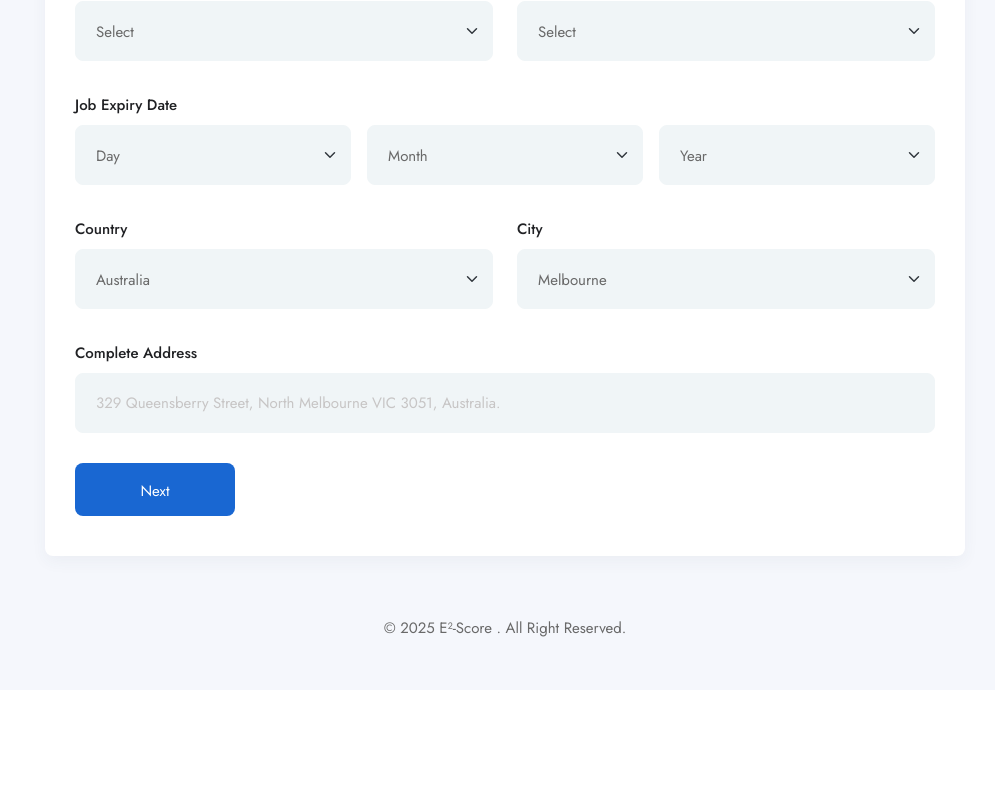
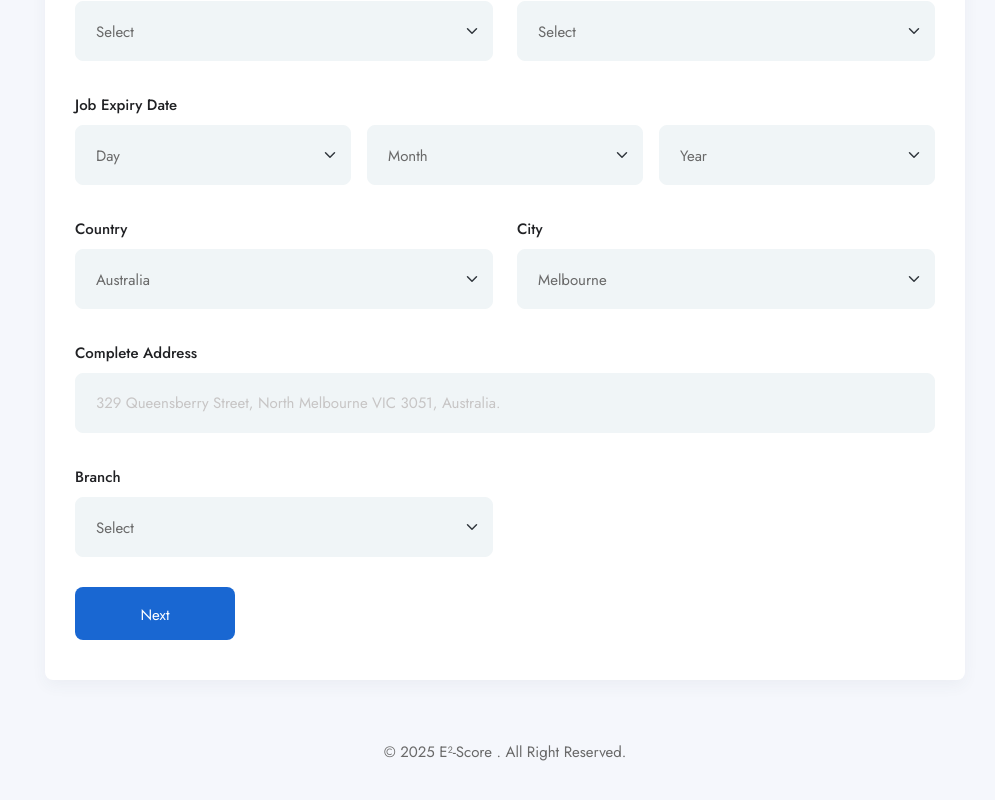
Before and after one commit to 2S-Global/E2-score-new, a Next.js app: page /employers-dashboard/post-jobs in a window 1280 px wide. Shown: the part 1636-2436 px from the top of the page, without its empty margins (285-1280 px from the left). Before the commit the page ends 2326 px from the top, so only its background shows below. Built offline with nearby package versions, Linux system fonts and the light colour scheme.

Commit message:
add branch dropdown

```diff
--- a/components/dashboard-pages/employers-dashboard/post-jobs/components/PostBoxForm.jsx
+++ b/components/dashboard-pages/employers-dashboard/post-jobs/components/PostBoxForm.jsx
@@ -216,6 +216,20 @@ const PostBoxForm = () => {
           />
         </div>
 
+        {/* brance dropdown */}
+        <div className="form-group col-lg-6 col-md-12">
+          <label>Branch</label>
+          <select className="chosen-single form-select">
+            <option>Select</option>
+            <option>Melbourne Branch</option>
+            <option>Sydney Branch</option>
+            <option>Brisbane Branch</option>
+            <option>Canberra Branch</option>
+          </select>
+        </div>
+
+
+
 
         {/*
         <div className="form-group col-lg-3 col-md-12">
```
Lines whose indentation alone changed are shown as unchanged.
